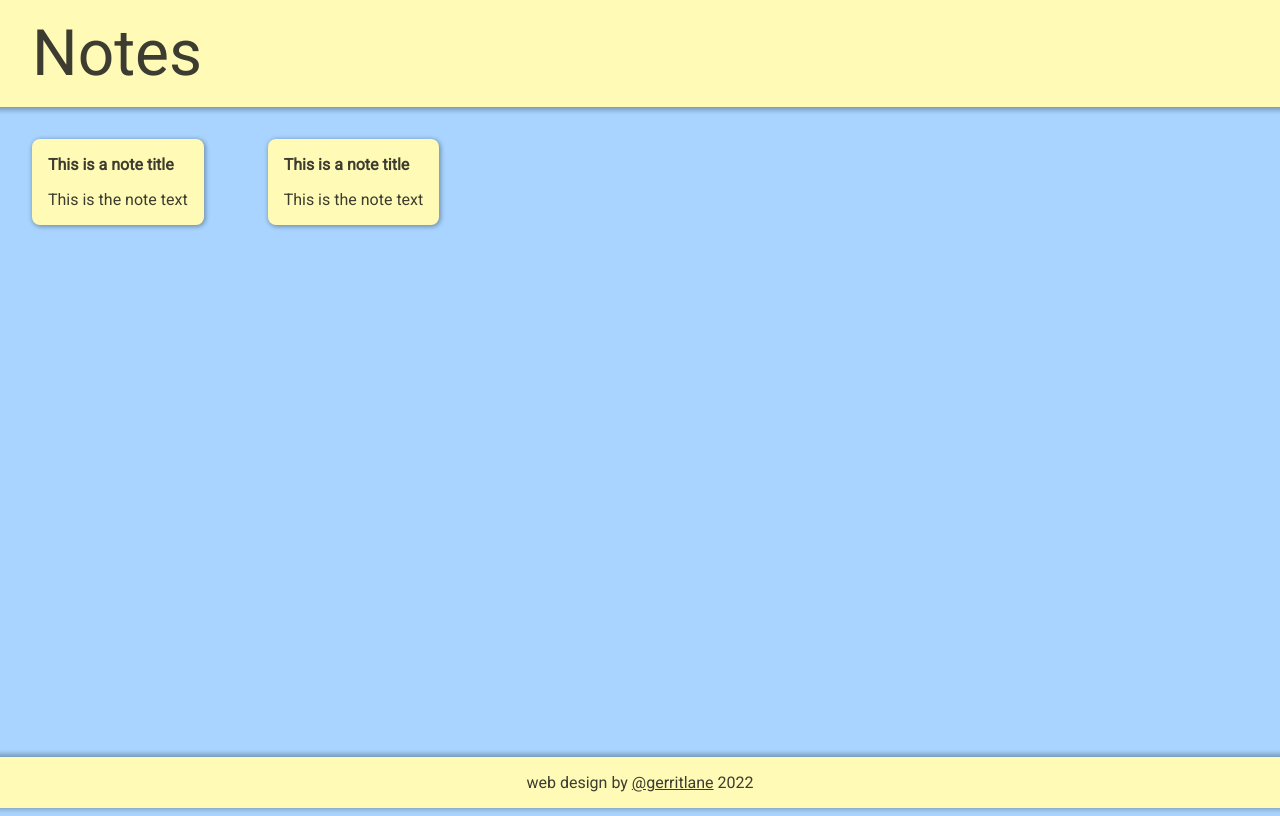
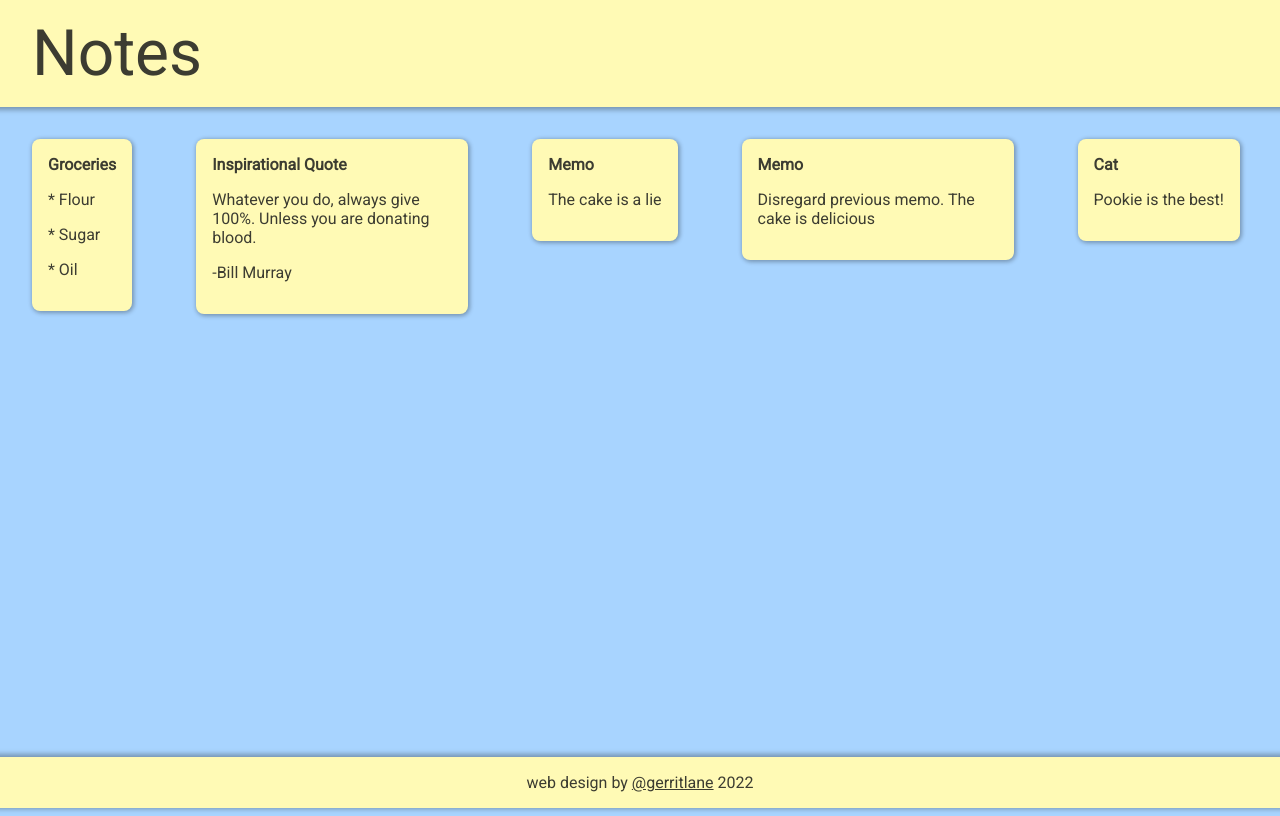
Before and after one commit to gerritlane/notes-app, a React (Create React App) app: page / in a window 1280 px wide. Shown: the top 816 px of the page. Built offline with nearby package versions, Linux system fonts and the light colour scheme; a web font is replaced by a local one.

Commit message:
Map note component to notes.js, give note props

```diff
--- a/public/styles.css
+++ b/public/styles.css
@@ -52,6 +52,7 @@ html {
 	border-radius: .5rem;
 	padding: 1rem;
 	margin: 2rem;
+	max-width: 15rem;
 }
 
 .note__title {
--- a/src/App.jsx
+++ b/src/App.jsx
@@ -2,14 +2,20 @@ import React from 'react';
 import Header from './Header';
 import Footer from './Footer';
 import Note from './Note';
+import notes from './notes.js';
 
 function App() {
 	return (
 		<div className='outer'>
 			<Header />
 			<div className='note__container'>
-				<Note />
-				<Note />
+				{notes.map(noteEntry => (
+						<Note
+							key={noteEntry.key}
+							title={noteEntry.title}
+							noteText={noteEntry.noteText.split('\n').map(str => <p>{str}</p>)}
+						/>
+				))}
 			</div>
 			<Footer />
 		</div>
--- a/src/Note.jsx
+++ b/src/Note.jsx
@@ -1,10 +1,10 @@
 import React from 'react';
 
-function Note () {
+function Note (props) {
 	return (
 		<div className='note'>
-			<div className='note__title'>This is a note title</div>
-			<div className='note__text'>This is the note text</div>
+			<div className='note__title'>{props.title}</div>
+			<div className='note__text'>{props.noteText}</div>
 		</div>
 	);
 };
--- /dev/null
+++ b/src/notes.js
@@ -0,0 +1,29 @@
+const notes = [
+	{
+		key: 1,
+		title: 'Groceries',
+		noteText: '* Flour\n* Sugar\n* Oil'
+	},
+	{
+		key: 2,
+		title: 'Inspirational Quote',
+		noteText: 'Whatever you do, always give 100%. Unless you are donating blood. \n-Bill Murray'
+	},
+	{
+		key: 3,
+		title: 'Memo',
+		noteText: 'The cake is a lie'
+	},
+	{
+		key: 4,
+		title: 'Memo',
+		noteText: 'Disregard previous memo. The cake is delicious'
+	},
+	{
+		key: 5,
+		title: 'Cat',
+		noteText: 'Pookie is the best!'
+	}
+]
+
+export default notes;
```
